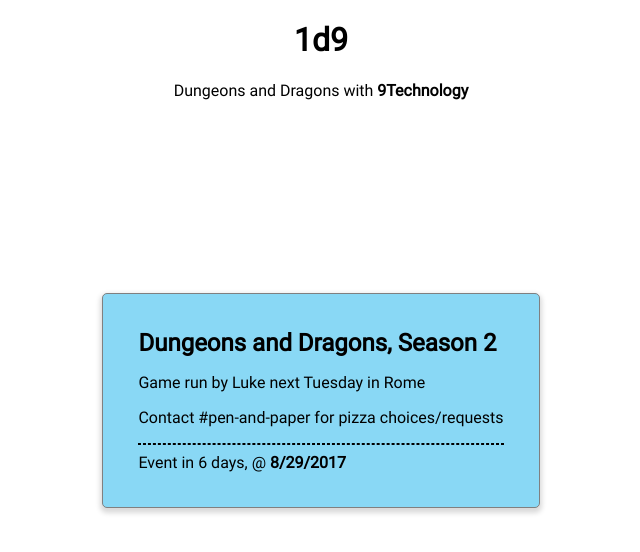
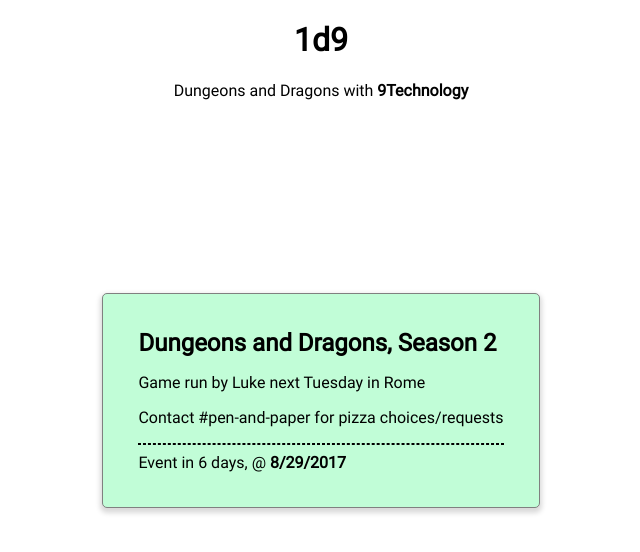
Before and after one commit to lukekaalim/1d9-site, a React app: page / in a window 1280 px wide. Shown: the top 552 px of the page, without its empty margins (319-959 px from the left). Built offline with nearby package versions, Linux system fonts and the light colour scheme.

Commit message:
Fix style naming bug and change color

```diff
--- a/src/components/App/index.tsx
+++ b/src/components/App/index.tsx
@@ -12,7 +12,7 @@ const App = () =>
             name="Dungeons and Dragons, Season 2"
             shortDesc="Game run by Luke next Tuesday in Rome"
             foodStatus="Contact #pen-and-paper for pizza choices/requests"
-            color="rgb(137, 216, 245)"
+            color="rgb(193, 253, 215)"
             />
     </CenteringContainer>
 </div>;
--- a/src/components/SessionCard/index.tsx
+++ b/src/components/SessionCard/index.tsx
@@ -18,7 +18,7 @@ const CenteringContainer = ({
     color,
     foodStatus,
 }: SessionCardProps) =>
-<div className="card sessionCard" style={{'background-color': color}}>
+<div className="card sessionCard" style={{'backgroundColor': color}}>
     <h2 className="sessionHeading">{name}</h2>
     <p>{shortDesc}</p>
     <p>{foodStatus}</p>
```
